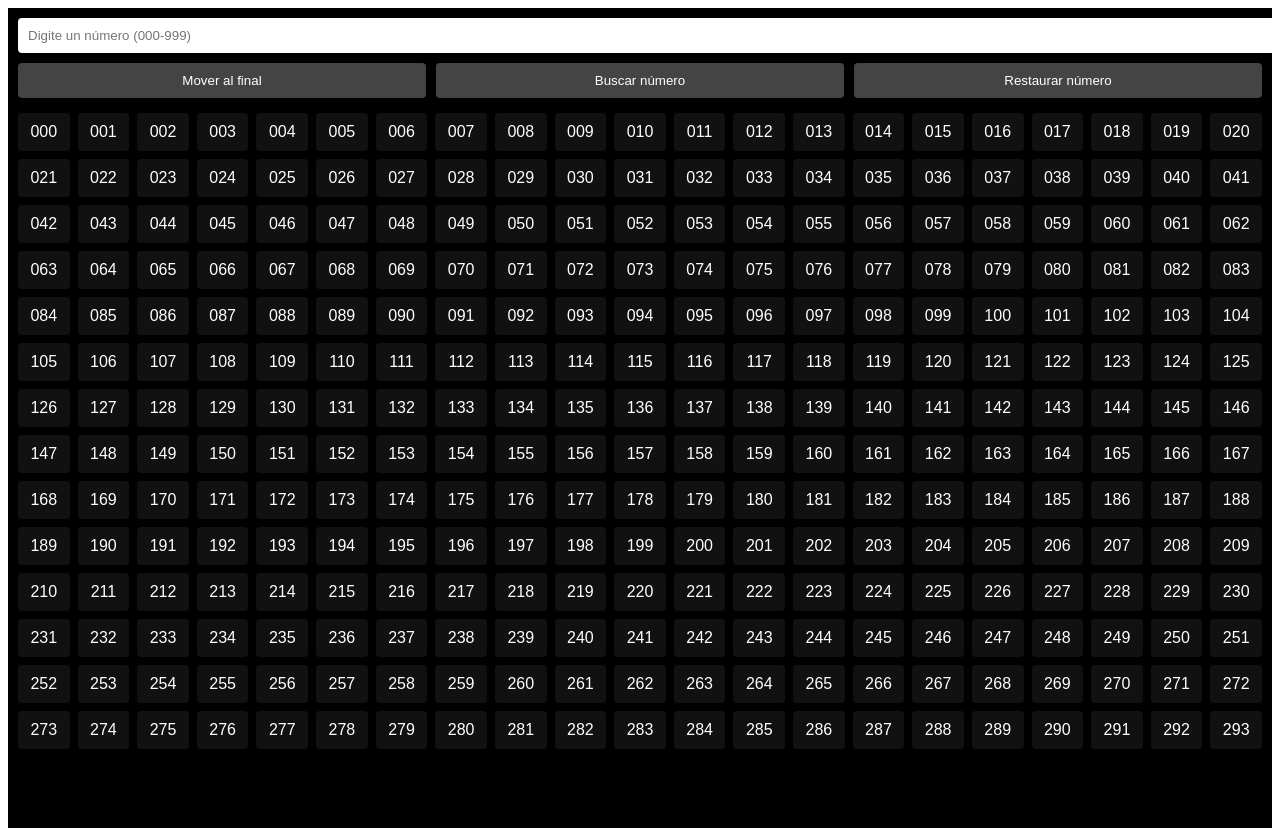
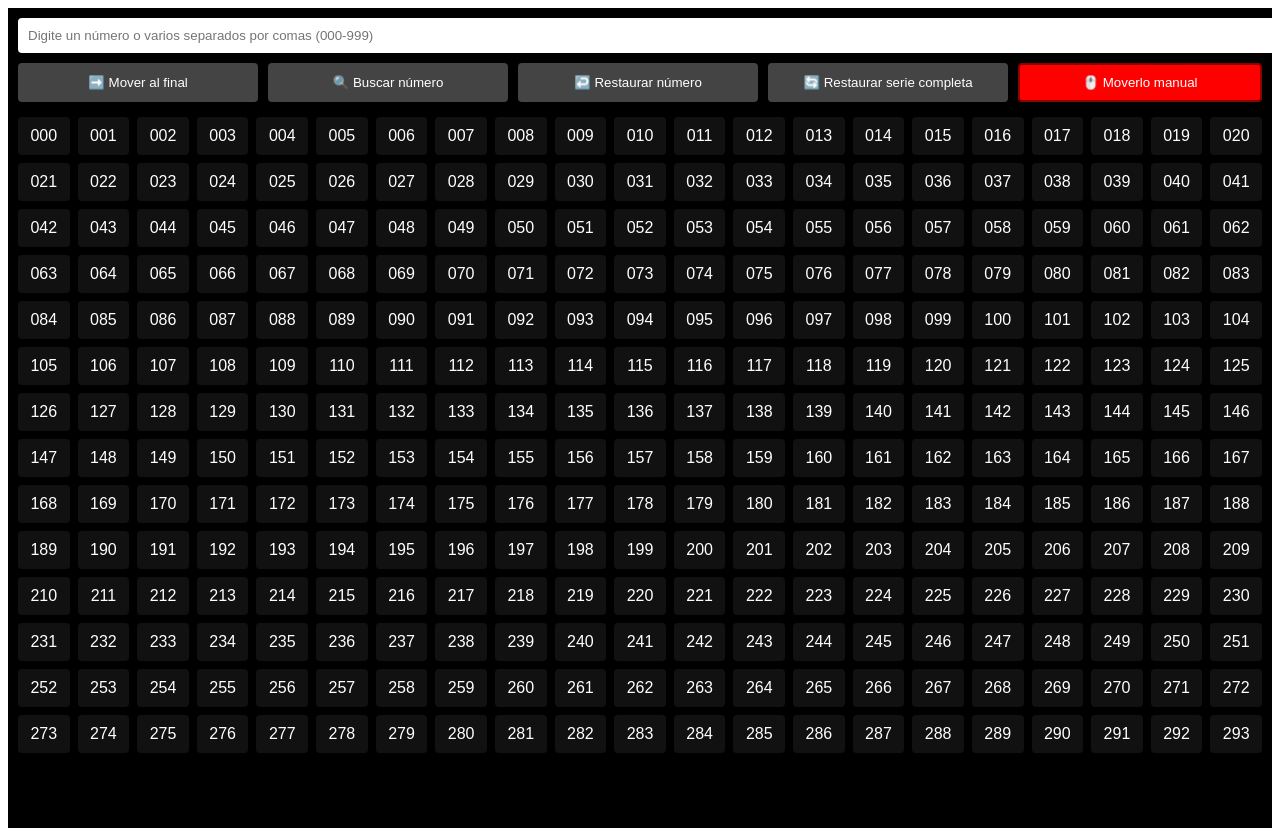
Before and after one commit to kevin-quintero110/buscar-numero-serie-loteria, a React (Create React App) app: page / in a window 1280 px wide. Built offline with nearby package versions, Linux system fonts and the light colour scheme; no server answers.

Commit message:
cambios finales

```diff
--- a/src/App.css
+++ b/src/App.css
@@ -50,8 +50,60 @@
   border-radius: 4px;
 }
 
+.celda.white-bg {
+  background-color: rgb(0, 0, 0) !important;
+  color: rgb(235, 238, 233);
+  box-shadow: 0 0 10px lightblue;
+}
+
+.celda.dragged {
+  background-color: blue !important;
+  color: white;
+  border: 2px solid darkblue;
+}
+
+.celda.dragged:hover {
+  background-color: lightblue !important;
+  box-shadow: 0 0 20px rgb(6, 146, 192);
+}
+
+.celda.ultimo-movido {
+  background-color: green !important;
+  color: white;
+  font-weight: bold;
+}
+
 .resaltado {
   background-color: yellow;
   color: black;
   font-weight: bold;
 }
+
+button.modo-manual.inactivo {
+  background-color: red !important;
+  color: white;
+  border: 2px solid darkred;
+}
+
+button.modo-manual.activo {
+  background-color: green !important;
+  color: white;
+  border: 2px solid darkgreen;
+}
+
+.celda.drop-target {
+  border: 3px dashed blue !important;
+  background-color: lightblue !important;
+  transform: scale(1.1);
+  transition: all 0.2s ease;
+}
+
+.mensaje-ultimo {
+  background-color: green;
+  color: white;
+  padding: 10px;
+  border-radius: 4px;
+  margin-bottom: 10px;
+  text-align: center;
+  font-weight: bold;
+}
--- a/src/App.js
+++ b/src/App.js
@@ -9,6 +9,17 @@ export default function App() {
   const [numeros, setNumeros] = useState(
     () => JSON.parse(localStorage.getItem("numeros")) || listaInicial
   );
+  const [posicionesAnteriores, setPosicionesAnteriores] = useState(
+    () => {
+      const stored = JSON.parse(localStorage.getItem("posicionesAnteriores")) || {};
+      // Convertir arrays si es necesario, pero por ahora asumir objeto
+      return stored;
+    }
+  );
+  const [modoManual, setModoManual] = useState(false);
+  const [draggedNum, setDraggedNum] = useState(null);
+  const [dropTarget, setDropTarget] = useState(null);
+  const [ultimoMovido, setUltimoMovido] = useState(null);
   const [highlight, setHighlight] = useState(null);
   const [input, setInput] = useState("");
 
@@ -16,14 +27,34 @@ export default function App() {
     localStorage.setItem("numeros", JSON.stringify(numeros));
   }, [numeros]);
 
+  useEffect(() => {
+    localStorage.setItem("posicionesAnteriores", JSON.stringify(posicionesAnteriores));
+  }, [posicionesAnteriores]);
+
   const moverAlFinal = () => {
-    if (numeros.includes(input)) {
-      const nuevaLista = numeros.filter((n) => n !== input);
-      nuevaLista.push(input);
+    const inputs = input.split(',').map(s => s.trim()).filter(s => s !== '');
+    const validInputs = inputs.filter(num => numeros.includes(num));
+
+    if (validInputs.length > 0) {
+      // Guardar posiciones anteriores
+      const nuevasPosiciones = { ...posicionesAnteriores };
+      validInputs.forEach(num => {
+        if (!nuevasPosiciones[num]) nuevasPosiciones[num] = [];
+        nuevasPosiciones[num].push(numeros.indexOf(num));
+      });
+      setPosicionesAnteriores(nuevasPosiciones);
+
+      let nuevaLista = [...numeros];
+      // Remover los números válidos
+      nuevaLista = nuevaLista.filter(n => !validInputs.includes(n));
+      // Agregarlos al final
+      nuevaLista.push(...validInputs);
       setNumeros(nuevaLista);
-      setHighlight(input);
+      // Resaltar el último movido
+      setHighlight(validInputs[validInputs.length - 1]);
+      setUltimoMovido(validInputs);
       setTimeout(() => {
-        document.getElementById(input)?.scrollIntoView({ behavior: "smooth", block: "center" });
+        document.getElementById(validInputs[validInputs.length - 1])?.scrollIntoView({ behavior: "smooth", block: "center" });
       }, 100);
     }
   };
@@ -37,18 +68,65 @@ export default function App() {
     }
   };
 
-  // 👇 Nueva función: restaurar número a su posición original
+  // 👇 Nueva función: restaurar número a su posición anterior
   const restaurarNumero = () => {
-    if (listaInicial.includes(input)) {
-      const nuevaLista = numeros.filter((n) => n !== input);
-      // Insertar en la posición original
-      const indexOriginal = listaInicial.indexOf(input);
-      nuevaLista.splice(indexOriginal, 0, input);
+    const posArray = posicionesAnteriores[input];
+    if (posArray && posArray.length > 0) {
+      const indexAnterior = posArray.pop();
+      const nuevaLista = [...numeros];
+      // Remover el número de su posición actual
+      const indexActual = nuevaLista.indexOf(input);
+      if (indexActual !== -1) {
+        nuevaLista.splice(indexActual, 1);
+      }
+      // Insertar en la posición anterior
+      nuevaLista.splice(indexAnterior, 0, input);
       setNumeros(nuevaLista);
+      // Si el array está vacío, eliminar la entrada
+      const nuevasPosiciones = { ...posicionesAnteriores };
+      if (posArray.length === 0) {
+        delete nuevasPosiciones[input];
+      }
+      setPosicionesAnteriores(nuevasPosiciones);
       setHighlight(input);
+      setUltimoMovido([input]);
       setTimeout(() => {
         document.getElementById(input)?.scrollIntoView({ behavior: "smooth", block: "center" });
       }, 100);
+    }
+  };
+
+  // 👇 Nueva función: restaurar la serie completa
+  const restaurarSerieCompleta = () => {
+    setNumeros(listaInicial);
+    setPosicionesAnteriores({});
+    setHighlight(null);
+    setUltimoMovido(null);
+  };
+
+  // 👇 Nueva función: manejar el drop en drag and drop
+  const handleDrop = (e, targetNum) => {
+    e.preventDefault();
+    const draggedNum = e.dataTransfer.getData('text/plain');
+    if (draggedNum && draggedNum !== targetNum) {
+      const nuevaLista = [...numeros];
+      const draggedIndex = nuevaLista.indexOf(draggedNum);
+      const targetIndex = nuevaLista.indexOf(targetNum);
+      if (draggedIndex !== -1 && targetIndex !== -1) {
+        // Guardar posición anterior
+        const nuevasPosiciones = { ...posicionesAnteriores };
+        if (!nuevasPosiciones[draggedNum]) nuevasPosiciones[draggedNum] = [];
+        nuevasPosiciones[draggedNum].push(draggedIndex);
+        setPosicionesAnteriores(nuevasPosiciones);
+
+        // Remover el arrastrado
+        nuevaLista.splice(draggedIndex, 1);
+        // Insertar en la nueva posición
+        nuevaLista.splice(targetIndex, 0, draggedNum);
+        setNumeros(nuevaLista);
+        setHighlight(draggedNum);
+        setUltimoMovido([draggedNum]);
+      }
     }
   };
 
@@ -57,20 +135,37 @@ export default function App() {
       <input
         value={input}
         onChange={(e) => setInput(e.target.value)}
-        placeholder="Digite un número (000-999)"
+        placeholder="Digite un número o varios separados por comas (000-999)"
         className="input"
       />
+      {ultimoMovido && ultimoMovido.length > 0 && (
+        <div className="mensaje-ultimo">Último número movido: {ultimoMovido.join(', ')}</div>
+      )}
       <div className="botones">
-        <button onClick={moverAlFinal}>Mover al final</button>
-        <button onClick={buscarNumero}>Buscar número</button>
-        <button onClick={restaurarNumero}>Restaurar número</button>
+        <button onClick={moverAlFinal}>➡️ Mover al final</button>
+        <button onClick={buscarNumero}>🔍 Buscar número</button>
+        <button onClick={restaurarNumero}>↩️ Restaurar número</button>
+        <button onClick={restaurarSerieCompleta}>🔄 Restaurar serie completa</button>
+        <button
+          onClick={() => setModoManual(!modoManual)}
+          className={`modo-manual ${modoManual ? "activo" : "inactivo"}`}
+        >
+          {modoManual ? '❌ Desactivar mover manual' : '🖱️ Moverlo manual'}
+        </button>
       </div>
       <div className="grid">
         {numeros.map((num) => (
           <div
             key={num}
             id={num}
-            className={`celda ${num === highlight ? "resaltado" : ""}`}
+            className={`celda ${num === highlight ? "resaltado" : ""} ${modoManual ? "arrastrable" : ""} ${draggedNum === num ? "dragged" : modoManual ? "white-bg" : ""} ${num === ultimoMovido ? "ultimo-movido" : ""} ${dropTarget === num ? "drop-target" : ""}`}
+            draggable={modoManual}
+            onDragStart={modoManual ? (e) => { e.dataTransfer.setData('text/plain', num); setDraggedNum(num); } : undefined}
+            onDragOver={modoManual ? (e) => e.preventDefault() : undefined}
+            onDragEnter={modoManual ? () => setDropTarget(num) : undefined}
+            onDragLeave={modoManual ? () => setDropTarget(null) : undefined}
+            onDrop={modoManual ? (e) => handleDrop(e, num) : undefined}
+            onDragEnd={modoManual ? () => { setDraggedNum(null); setDropTarget(null); } : undefined}
           >
             {num}
           </div>
```
